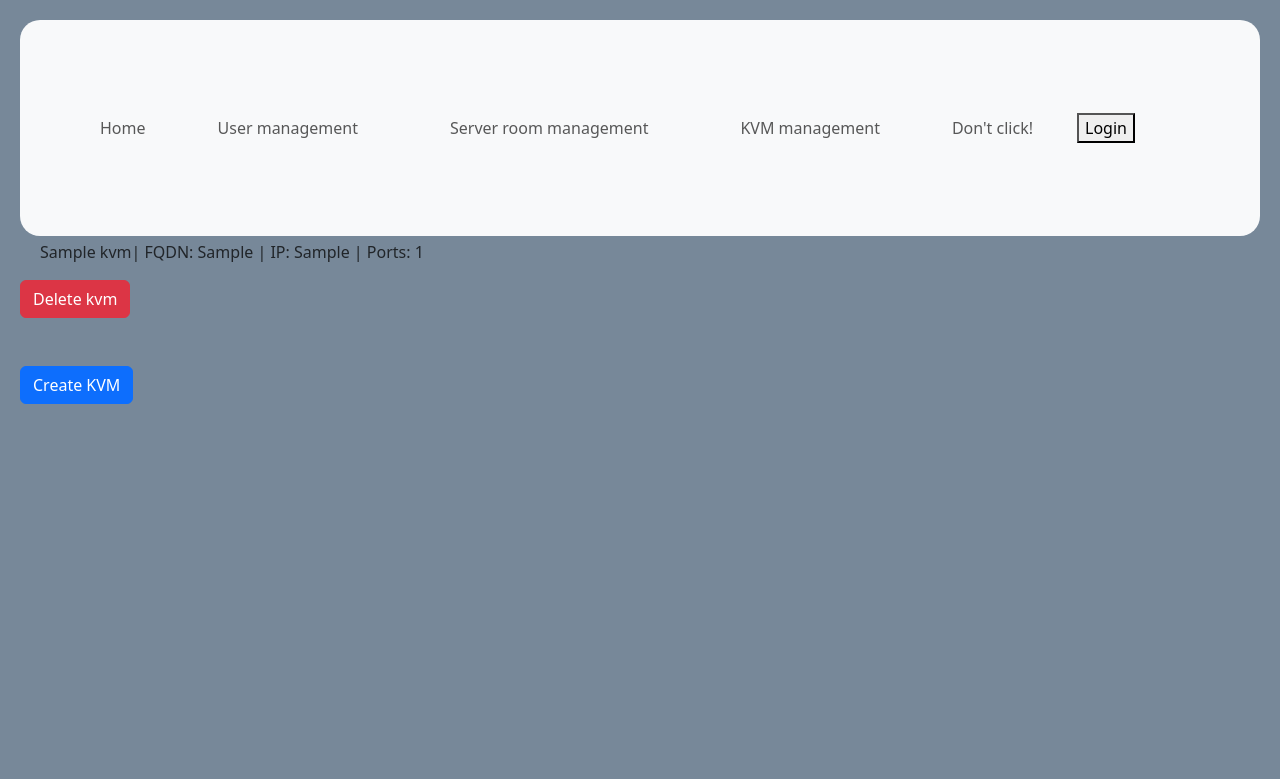
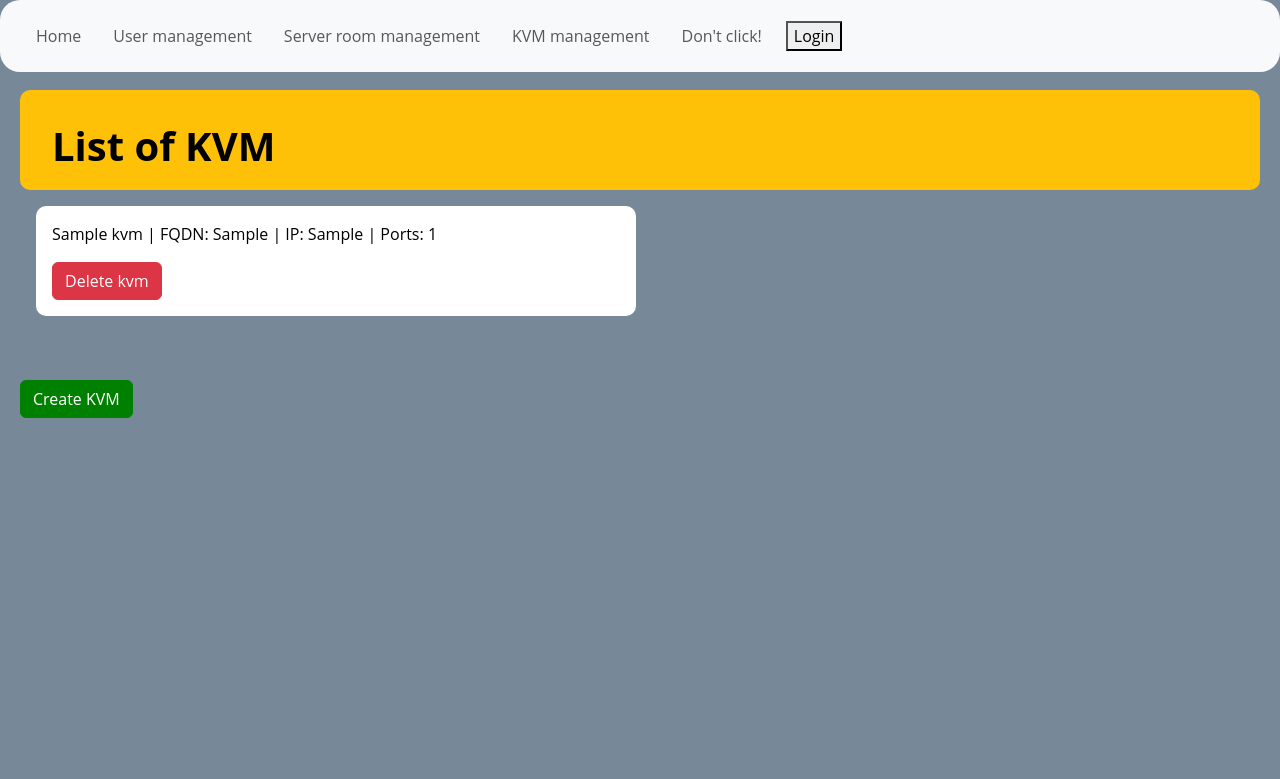
Before and after one commit to Geksus/kvm, a Django app: page /kvm_list/ in a window 1280 px wide. Shown: the top 779 px of the page. Run offline with Django 4.2, Linux system fonts and the light colour scheme; tables that the repository leaves empty hold one stand-in row (values such as "Sample post").

Commit message:
Added color coding

```diff
--- a/kvmwebapp/static/style.css
+++ b/kvmwebapp/static/style.css
@@ -186,3 +186,24 @@ body {
   margin: 0.5em 0;
   font-size: 1.2em;
 }
+
+.kvm_section {
+  width: 600px;
+  padding: 1em;
+  margin: 1em;
+  border-radius: 10px;
+  background-color: #ffffff;
+  text-align: left;
+}
+
+.page_title {
+  background-color: #ffc107;
+  height: 100px;
+  text-align: left;
+  padding: 2em;
+  border-radius: 10px;
+  }
+
+.page_title h1 {
+  font-weight: bold;
+  }
--- a/kvmwebapp/views.py
+++ b/kvmwebapp/views.py
@@ -242,7 +242,6 @@ def user_info(request, user_id):
 
 def access_info(request, user_id):
     user = get_object_or_404(User, pk=user_id)
-    print(user.__dict__)
     duration = timezone.now() - user.start_time
     first_name = DjangoUser.objects.filter(username=user.username).first().first_name
     last_name = DjangoUser.objects.filter(username=user.username).first().last_name
@@ -417,11 +416,9 @@ def delete_kvm(*args, **kwargs):
 
 
 def login_view(request):
-    print("Login view called")  # Debug print
     if request.method == "POST":
         form = AuthenticationForm(request, data=request.POST)
         if form.is_valid():
-            print("Form is valid")  # Debug print
             username = form.cleaned_data.get("username")
             password = form.cleaned_data.get("password")
             user = authenticate(username=username, password=password)
@@ -471,7 +468,6 @@ class UserListView(ListView):
 
 
 def toggle_rack_port_active(request, *args, **kwargs):
-    print(request.GET)
     cross = Cross.objects.get(
         row=int(request.GET["row"]),
         rack=int(request.GET["rack"]),
--- a/templates/kvm_list.html
+++ b/templates/kvm_list.html
@@ -2,29 +2,19 @@
     {% include 'navbar.html' %}
 {% endblock %}
 
+{% load static %}
+    <link rel="stylesheet" type="text/css" href="{% static "style.css" %}">
 
-{% load static %}
-<link rel="stylesheet" type="text/css" href="{% static "style.css" %}">
-<link href="https://cdn.jsdelivr.net/npm/bootstrap@5.3.0-alpha1/dist/css/bootstrap.min.css" rel="stylesheet">
-<script src="https://code.jquery.com/jquery-3.6.0.min.js"></script>
-<script src="https://cdn.jsdelivr.net/npm/@popperjs/core@2.11.6/dist/umd/popper.min.js"></script>
-<script src="https://cdn.jsdelivr.net/npm/bootstrap@5.3.0-alpha1/dist/js/bootstrap.min.js"></script>
-<body style="background-color: lightslategrey">
+<div style="height: 70px;"></div> <!-- Placeholder to push content down and avoid being covered by the navbar -->
 
-<style>
-    * {
-      box-sizing: border-box;
-      margin: 20px;
-    }
-</style>
-
-<div style="height: 100px;"></div> <!-- Placeholder to push content down and avoid being covered by the navbar -->
-
-<h1>List of KVM</h1>
+<div class="page_title">
+    <h1>List of KVM</h1>
+</div>
 {% for kvm in kvm_list %}
-    <br>
-    <p class="log-entry">{{ kvm.short_name }}| FQDN: {{ kvm.fqdn }} | IP: {{ kvm.ip }} | Ports: {{ kvm.number_of_ports }}</p>
-    <button class="btn btn-danger" onclick="confirmDeletion('/delete_kvm/{{ kvm.id }}')">Delete kvm</button><br>
+    <div class="kvm_section">
+        <p class="log-entry">{{ kvm.short_name }} | FQDN: {{ kvm.fqdn }} | IP: {{ kvm.ip }} | Ports: {{ kvm.number_of_ports }}</p>
+        <button class="btn btn-danger" onclick="confirmDeletion('/delete_kvm/{{ kvm.id }}')">Delete kvm</button><br>
+    </div>
 {% endfor %}
 <br>
 <br>
--- a/templates/table.html
+++ b/templates/table.html
@@ -34,3 +34,9 @@ td {
       border: 1px solid black;
     }
 </style>
+
+<script>
+    setInterval(function() {
+        location.reload();
+    }, 30000);
+</script>
--- a/templates/user_list.html
+++ b/templates/user_list.html
@@ -4,8 +4,10 @@
 {% load static %}
     <link rel="stylesheet" type="text/css" href="{% static "style.css" %}">
 <body>
-<div style="height: 100px;"></div> <!-- Placeholder to push content down and avoid being covered by the navbar -->
-<br>
+<div style="height: 70px;"></div> <!-- Placeholder to push content down and avoid being covered by the navbar -->
+<div class="page_title">
+    <h1>List of Users</h1>
+</div>
 <div class="user-sections">
   {% for letter in 'ABCDEFGHIJKLMNOPQRSTUVWXYZ' %}
     <div class="section" id="section-{{ letter }}">
```
Also changed, not shown: kvmwebapp/forms.py (+9 -1 lines), templates/serverroom_list.html (+5 -15 lines).
